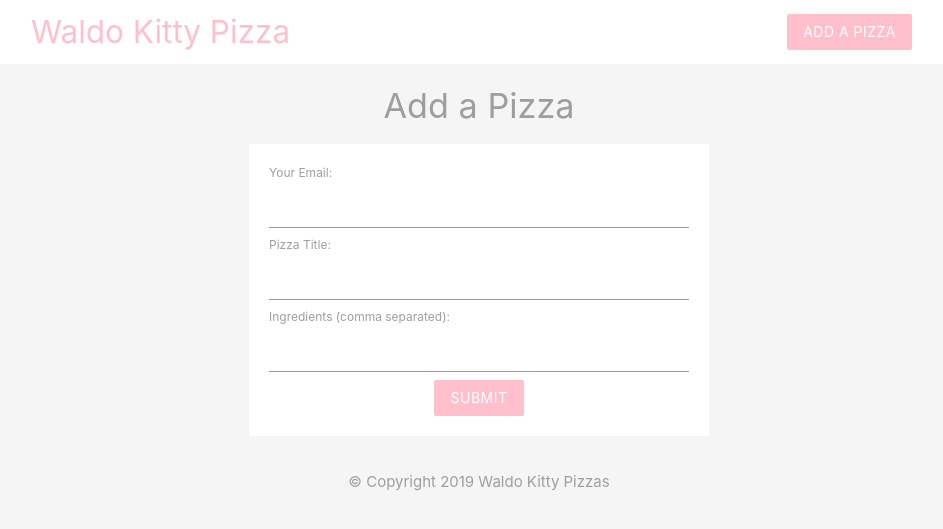
After one commit to green64/php_project, a PHP site: page /add.php in a window 1280 px wide. The commit adds this page. Shown: the top 529 px of the page, without its empty margins (161-1104 px from the left). Run offline with PHP 8.4, Linux system fonts and the light colour scheme.

Commit message:
added filters and regex to add form

```diff
--- /dev/null
+++ b/add.php
@@ -0,0 +1,74 @@
+<?php
+//data will be detected from the form and that will determine what happens next
+//has data been submitted via GET? if yes you see it at end of URL
+//data also stored in $_GET array THIS IS A GLOBAL ARRAY
+// if(isset($_GET['submit'])){
+//   echo $_GET['email'];
+//   echo $_GET['title'];
+//   echo $_GET['ingredients'];
+
+//this method hides data so you don't see it after URL
+//htmlspecialchars prevents malicious code from running
+if(isset($_POST['submit'])){
+  // echo htmlspecialchars($_POST['email']);
+  // echo htmlspecialchars($_POST['title']);
+  // echo htmlspecialchars($_POST['ingredients']);
+
+  //check email
+  if(empty($_POST['email'])){
+    echo 'An email is required <br />';
+  }else {
+  $email = $_POST['email'];
+  //native PHP filter
+  if(!filter_var($email, FILTER_VALIDATE_EMAIL)){
+      ECHO 'email must be a valid address <br />';
+    }
+  }
+
+
+//check title
+//using regex for validations
+if(empty($_POST['title'])){
+  echo 'A title is required <br />';
+}else {
+$title = $_POST['title'];
+//this is a RegEx expression
+if(!preg_match('/^[a-zA-Z\s]+$/', $title)){
+  echo 'Titles must be letters and spaces only <br />';
+}
+}
+
+
+//check ingredients
+if(empty($_POST['ingredients'])){
+  echo 'An ingredient is required <br />';
+}else {
+  $ingredients = $_POST['ingredients'];
+  //this is a RegEx expression
+  if(!preg_match('/^([a-zA-Z\s]+)(,\s*[a-zA-Z\s]*)*$/', $ingredients)){
+    echo 'Ingredients must be separated by commas <br />';
+  }
+ }
+}//end of post check
+?>
+<html>
+
+	<?php include('templates/header.php'); ?>
+
+  <section class="container grey-text">
+    <h4 class="center">Add a Pizza</h4>
+      <form class="white" action="add.php" method="POST">
+        <label>Your Email:</label>
+        <input type="text" name="email">
+        <label>Pizza Title:</label>
+        <input type="text" name="title">
+        <label>Ingredients (comma separated):</label>
+        <input type="text" name="ingredients">
+        <div class="center">
+          <input type="submit" name="submit" class="btn brand z-depth-0">
+        </div>
+  </section>
+
+	<?php include('templates/footer.php'); ?>
+
+</html>
--- a/templates/header.php
+++ b/templates/header.php
@@ -4,11 +4,16 @@
   <link rel="stylesheet" href="https://cdnjs.cloudflare.com/ajax/libs/materialize/1.0.0/css/materialize.min.css">
   <style type="text/css">
 	  .brand{
-	  	background: #cbb09c !important;
+	  	background: pink !important;
 	  }
   	.brand-text{
-  		color: #cbb09c !important;
+  		color: pink !important;
   	}
+    form{
+      max-width: 460px;
+      margin: 20px auto;
+      padding: 20px;
+    }
   </style>
 </head>
 <body class="grey lighten-4">
```
Also changed, not shown: index.php (+9 -5 lines).
